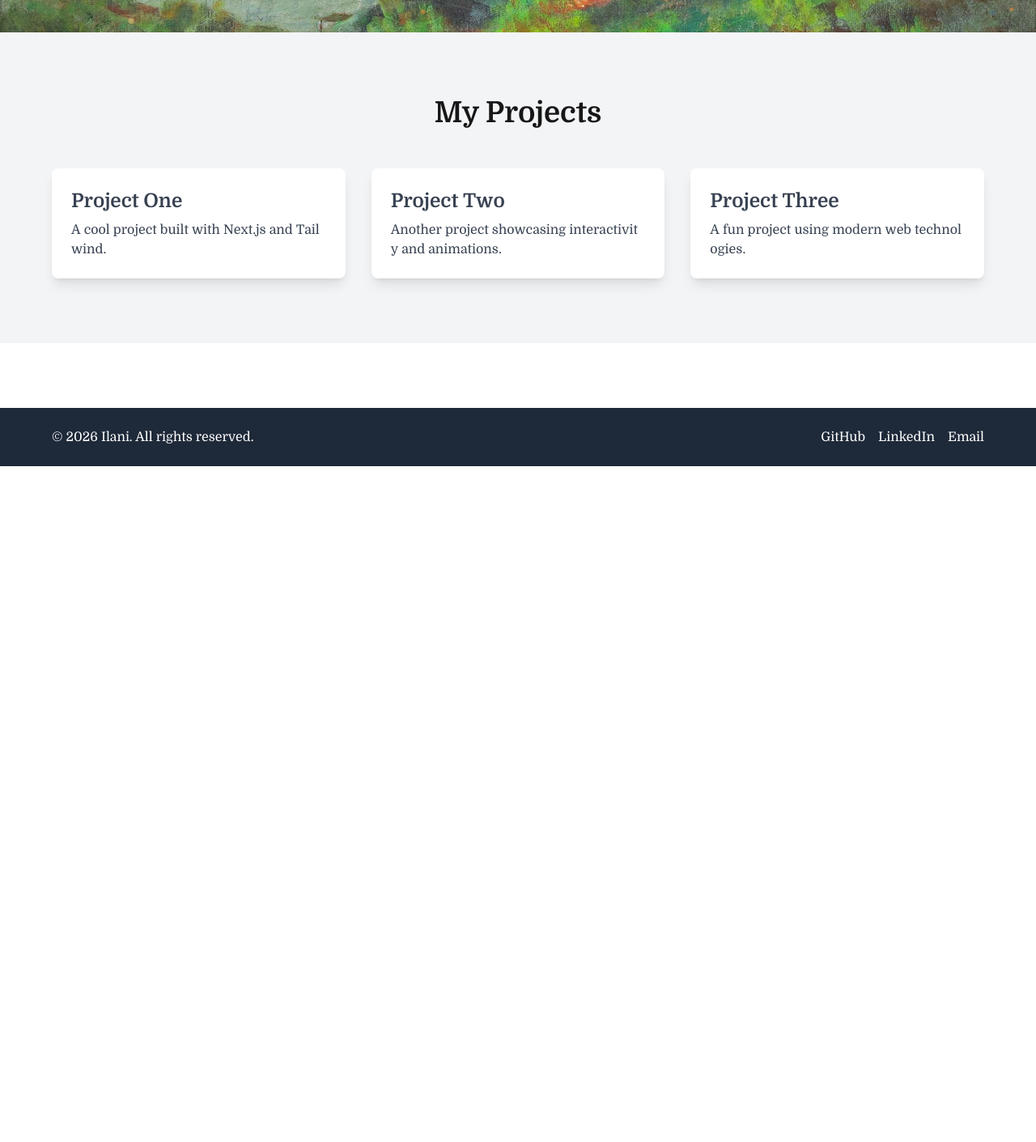
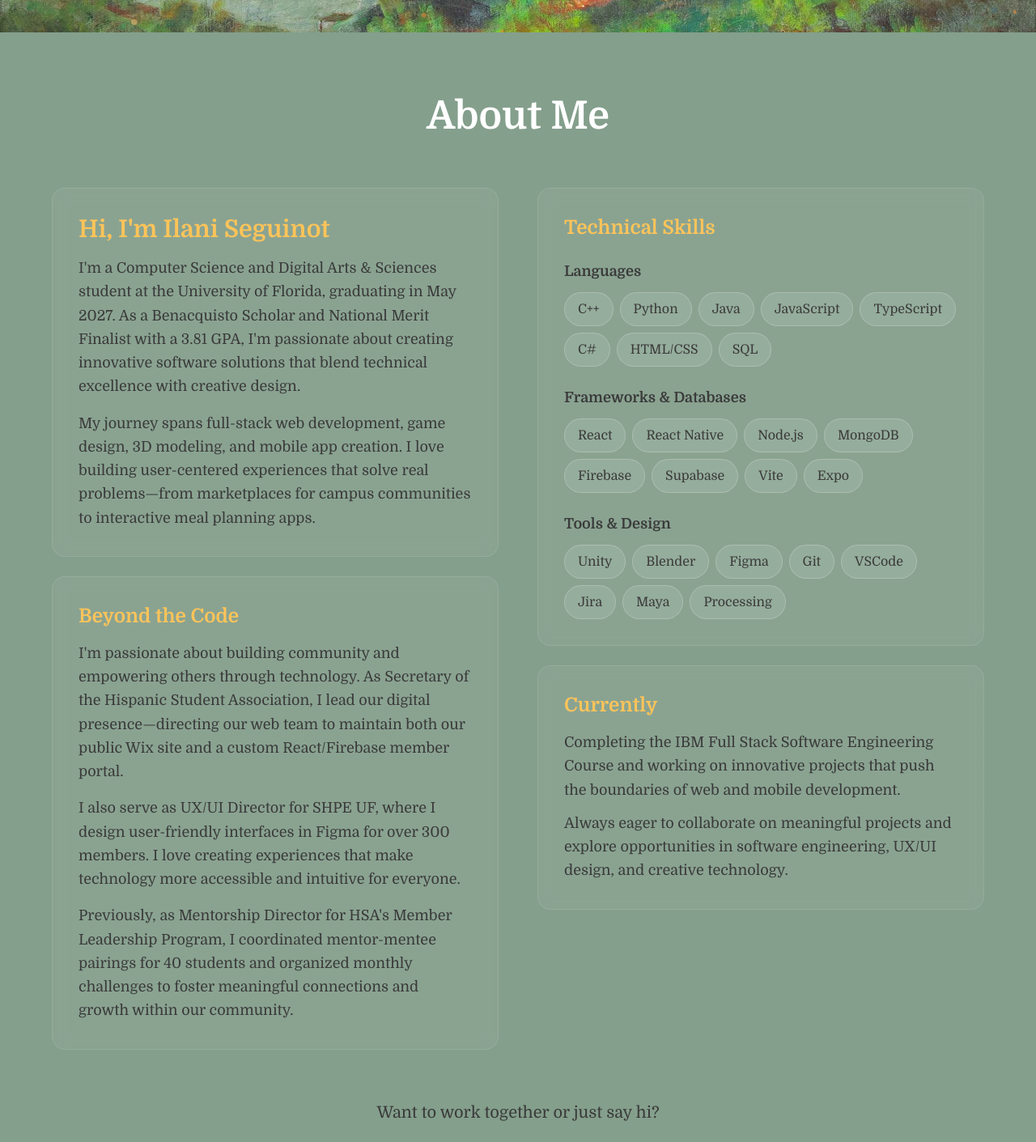
Before and after one commit to ilaniseguinot3/my-portfolio, a Next.js app: page / in a window 1280 px wide. Shown: the part 760-2171 px from the top of the page at 81% size. Before the commit the page ends 1336 px from the top, so only its background shows below. Built offline with nearby package versions, Linux system fonts and the light colour scheme.

Commit message:
Added About me and Projects Rough Outline

```diff
--- a/app/page.tsx
+++ b/app/page.tsx
@@ -2,12 +2,14 @@ import Hero from "../components/Hero";
 import Projects from "../components/Projects";
 import Footer from "../components/Footer";
 import Header from "../components/Header";
+import About from "@/components/About";
 
 export default function Page() {
   return (
     <div>
       <Header />
       <div id="hero"><Hero /></div>
+      <div id="about"><About /></div>
       <div id="projects"><Projects /></div>
       <Footer />
     </div>
--- /dev/null
+++ b/components/About.tsx
@@ -0,0 +1,221 @@
+"use client";
+import { motion } from "framer-motion";
+import { useRef, useState } from "react";
+
+const About: React.FC = () => {
+  const sectionRef = useRef<HTMLDivElement>(null);
+  const [mousePos, setMousePos] = useState({ x: 0, y: 0 });
+
+  const handleMouseMove = (e: React.MouseEvent<HTMLDivElement>) => {
+    if (sectionRef.current) {
+      const rect = sectionRef.current.getBoundingClientRect();
+      setMousePos({
+        x: e.clientX - rect.left,
+        y: e.clientY - rect.top,
+      });
+    }
+  };
+
+  const skills = {
+    languages: ["C++", "Python", "Java", "JavaScript", "TypeScript", "C#", "HTML/CSS", "SQL"],
+    frameworks: ["React", "React Native", "Node.js", "MongoDB", "Firebase", "Supabase", "Vite", "Expo"],
+    tools: ["Unity", "Blender", "Figma", "Git", "VSCode", "Jira", "Maya", "Processing"],
+  };
+
+  const containerVariants = {
+    hidden: { opacity: 0 },
+    visible: {
+      opacity: 1,
+      transition: {
+        staggerChildren: 0.2,
+      },
+    },
+  };
+
+  const itemVariants = {
+    hidden: { opacity: 0, y: 20 },
+    visible: {
+      opacity: 1,
+      y: 0,
+      transition: { duration: 0.6 },
+    },
+  };
+
+  return (
+    <section
+      ref={sectionRef}
+      className="min-h-screen bg-gradient-to-b from-[#849F8C] to-[#849F8C] py-20 px-6"
+      onMouseMove={handleMouseMove}
+    >
+      <motion.div
+        className="max-w-6xl mx-auto"
+        variants={containerVariants}
+        initial="hidden"
+        whileInView="visible"
+        viewport={{ once: true, margin: "-100px" }}
+      >
+        {/* Section Title */}
+        <motion.h2
+          className="text-5xl font-bold text-center mb-16 text-white"
+          variants={itemVariants}
+        >
+          About Me
+        </motion.h2>
+
+        <div className="grid md:grid-cols-2 gap-12 items-start">
+          {/* Left Column - Introduction */}
+          <motion.div variants={itemVariants} className="space-y-6">
+            <div className="bg-white/5 backdrop-blur-sm rounded-2xl p-8 border border-white/10">
+              <h3 className="text-3xl font-semibold text-[#FFC459] mb-4">
+                Hi, I'm Ilani Seguinot
+              </h3>
+              <p className="text-[#3A3A3A] text-lg leading-relaxed mb-4">
+                I'm a Computer Science and Digital Arts & Sciences student at the University of Florida,
+                graduating in May 2027. As a Benacquisto Scholar and National Merit Finalist with a 3.81 GPA,
+                I'm passionate about creating innovative software solutions that blend technical excellence with creative design.
+              </p>
+              <p className="text-[#3A3A3A] text-lg leading-relaxed">
+                My journey spans full-stack web development, game design, 3D modeling, and mobile app creation.
+                I love building user-centered experiences that solve real problems—from marketplaces for campus
+                communities to interactive meal planning apps.
+              </p>
+            </div>
+
+            {/* Beyond the Code */}
+            <motion.div
+              className="bg-white/5 backdrop-blur-sm rounded-2xl p-8 border border-white/10"
+              variants={itemVariants}
+            >
+              <h3 className="text-2xl font-semibold text-[#FFC459] mb-4">
+                Beyond the Code
+              </h3>
+              <p className="text-[#3A3A3A] text-lg leading-relaxed mb-4">
+                I'm passionate about building community and empowering others through technology. As Secretary
+                of the Hispanic Student Association, I lead our digital presence—directing our web team to
+                maintain both our public Wix site and a custom React/Firebase member portal.
+              </p>
+              <p className="text-[#3A3A3A] text-lg leading-relaxed mb-4">
+                I also serve as UX/UI Director for SHPE UF, where I design user-friendly interfaces in Figma
+                for over 300 members. I love creating experiences that make technology more accessible and
+                intuitive for everyone.
+              </p>
+              <p className="text-[#3A3A3A] text-lg leading-relaxed">
+                Previously, as Mentorship Director for HSA's Member Leadership Program, I coordinated
+                mentor-mentee pairings for 40 students and organized monthly challenges to foster
+                meaningful connections and growth within our community.
+              </p>
+            </motion.div>
+          </motion.div>
+
+          {/* Right Column - Skills & More */}
+          <motion.div variants={itemVariants} className="space-y-6">
+            {/* Technical Skills */}
+            <div className="bg-white/5 backdrop-blur-sm rounded-2xl p-8 border border-white/10">
+              <h3 className="text-2xl font-semibold text-[#FFC459] mb-6">
+                Technical Skills
+              </h3>
+
+              <div className="mb-6">
+                <h4 className="text-lg font-semibold text-[#3A3A3A] mb-3">Languages</h4>
+                <div className="flex flex-wrap gap-2">
+                  {skills.languages.map((skill) => (
+                    <motion.span
+                      key={skill}
+                      className="bg-white/10 rounded-full px-4 py-2 text-[#3A3A3A] font-medium border border-white/20"
+                      whileHover={{
+                        scale: 1.05,
+                        backgroundColor: "rgba(255, 196, 89, 0.2)",
+                        borderColor: "#FFC459",
+                      }}
+                      transition={{ duration: 0.2 }}
+                    >
+                      {skill}
+                    </motion.span>
+                  ))}
+                </div>
+              </div>
+
+              <div className="mb-6">
+                <h4 className="text-lg font-semibold text-[#3A3A3A] mb-3">Frameworks & Databases</h4>
+                <div className="flex flex-wrap gap-2">
+                  {skills.frameworks.map((skill) => (
+                    <motion.span
+                      key={skill}
+                      className="bg-white/10 rounded-full px-4 py-2 text-[#3A3A3A] font-medium border border-white/20"
+                      whileHover={{
+                        scale: 1.05,
+                        backgroundColor: "rgba(255, 196, 89, 0.2)",
+                        borderColor: "#FFC459",
+                      }}
+                      transition={{ duration: 0.2 }}
+                    >
+                      {skill}
+                    </motion.span>
+                  ))}
+                </div>
+              </div>
+
+              <div>
+                <h4 className="text-lg font-semibold text-[#3A3A3A] mb-3">Tools & Design</h4>
+                <div className="flex flex-wrap gap-2">
+                  {skills.tools.map((skill) => (
+                    <motion.span
+                      key={skill}
+                      className="bg-white/10 rounded-full px-4 py-2 text-[#3A3A3A] font-medium border border-white/20"
+                      whileHover={{
+                        scale: 1.05,
+                        backgroundColor: "rgba(255, 196, 89, 0.2)",
+                        borderColor: "#FFC459",
+                      }}
+                      transition={{ duration: 0.2 }}
+                    >
+                      {skill}
+                    </motion.span>
+                  ))}
+                </div>
+              </div>
+            </div>
+
+            {/* Currently */}
+            <div className="bg-white/5 backdrop-blur-sm rounded-2xl p-8 border border-white/10">
+              <h3 className="text-2xl font-semibold text-[#FFC459] mb-4">
+                Currently
+              </h3>
+              <p className="text-[#3A3A3A] text-lg leading-relaxed mb-3">
+                Completing the IBM Full Stack Software Engineering Course and working on innovative
+                projects that push the boundaries of web and mobile development.
+              </p>
+              <p className="text-[#3A3A3A] text-lg leading-relaxed">
+                Always eager to collaborate on meaningful projects and explore opportunities in
+                software engineering, UX/UI design, and creative technology.
+              </p>
+            </div>
+          </motion.div>
+        </div>
+
+        {/* Call to Action */}
+        <motion.div
+          className="text-center mt-16"
+          variants={itemVariants}
+        >
+          <p className="text-[#3A3A3A] text-xl mb-6">
+            Want to work together or just say hi?
+          </p>
+          <motion.button
+            className="px-8 py-4 bg-[#FFC459] text-gray-900 font-semibold rounded-full text-lg"
+            whileHover={{ scale: 1.05, backgroundColor: "#FFD380" }}
+            whileTap={{ scale: 0.95 }}
+            onClick={() => {
+              const contactSection = document.getElementById("contact");
+              contactSection?.scrollIntoView({ behavior: "smooth" });
+            }}
+          >
+            Get In Touch
+          </motion.button>
+        </motion.div>
+      </motion.div>
+    </section>
+  );
+};
+
+export default About;
--- a/components/Header.tsx
+++ b/components/Header.tsx
@@ -15,8 +15,8 @@ const Header: React.FC = () => {
 
   const navItems = [
     { id: "hero", label: "Home" },
+    { id: "about", label: "About Me" },
     { id: "projects", label: "Projects" },
-    { id: "about", label: "About Me" },
     { id: "contact", label: "Contact" },
   ];
 
--- a/components/Projects.tsx
+++ b/components/Projects.tsx
@@ -60,11 +60,11 @@ const Projects: React.FC = () => {
   return (
     <section
       ref={sectionRef}
-      className="py-20 bg-gray-100 relative"
+      className="py-20 bg-[#CBDFBD] relative"
       onMouseMove={handleMouseMove}
     >
-      <h2 className="text-4xl font-bold text-center mb-12">My Projects</h2>
-      <div className="max-w-6xl mx-auto grid gap-8 sm:grid-cols-1 md:grid-cols-2 lg:grid-cols-3">
+      <h2 className="text-4xl font-bold text-center mb-12 text-[#FFFFFF]">My Projects</h2>
+      <div className="max-w-5xl mx-auto grid gap-8 sm:grid-cols-1">
         {projects.map((project, index) => (
           <ProjectCard
             key={index}
```
